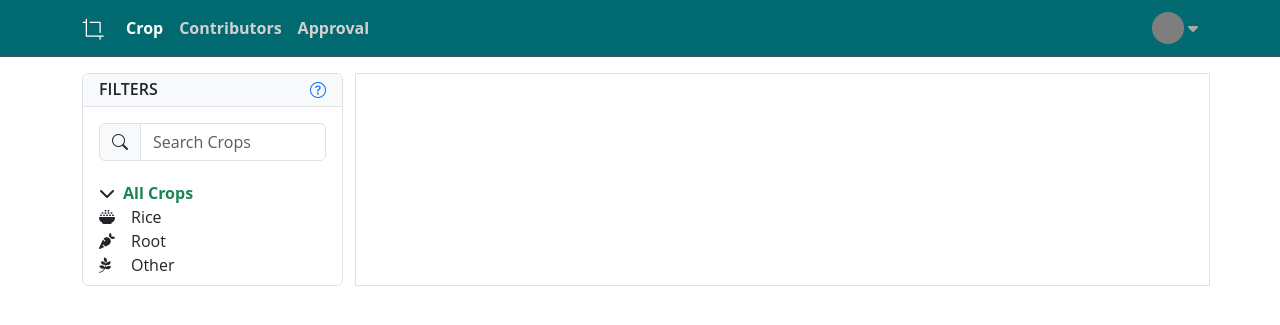
After one commit to UJFord/travisar, a PHP site: page /staff/crop-list.php in a window 1280 px wide. The commit adds this page. Shown: the top 325 px of the page. Run offline with PHP 8.4, Linux system fonts and the light colour scheme; some libraries are stand-ins or nearby versions; grey boxes are pictures that could not be loaded.

Commit message:
add filter but to fix the button

```diff
--- a/css/staff/crop-list.css
+++ b/css/staff/crop-list.css
@@ -0,0 +1,7 @@
+#chevron-dropdown{
+  transition: transform 0.2s ease-in-out;
+}
+
+.rotate-chevron {
+  transform: rotate(90deg);
+}
--- /dev/null
+++ b/js/staff/crop-list.js
@@ -0,0 +1,5 @@
+const btn = document.querySelector('#chevron-dropdown-btn'); // Select the element
+
+btn.addEventListener('click', function() {
+  this.classList.toggle('collapse'); // Toggle the class
+});
--- /dev/null
+++ b/staff/crop-list.php
@@ -0,0 +1,100 @@
+<!doctype html>
+<html lang="en">
+
+<head>
+    <meta charset="utf-8">
+    <meta name="viewport" content="width=device-width, initial-scale=1">
+
+    <!-- title -->
+    <title>Travisar</title>
+
+    <!-- STYLESHEETS -->
+    <!-- bootstrap -->
+    <!-- stylesheet -->
+    <link href="https://cdn.jsdelivr.net/npm/bootstrap@5.3.2/dist/css/bootstrap.min.css" rel="stylesheet" integrity="sha384-T3c6CoIi6uLrA9TneNEoa7RxnatzjcDSCmG1MXxSR1GAsXEV/Dwwykc2MPK8M2HN" crossorigin="anonymous">
+    <!-- icons -->
+    <link rel="stylesheet" href="https://cdn.jsdelivr.net/npm/bootstrap-icons@1.11.3/font/bootstrap-icons.min.css">
+    <!-- custom -->
+    <!-- global declarations -->
+    <link rel="stylesheet" href="../css/global-declarations.css">
+    <!-- specific for this file -->
+    <link rel="stylesheet" href="../css/staff/crop-list.css">
+</head>
+
+<body>
+
+    <!-- NAV -->
+    <?php require "nav.php"; ?>
+
+    <!-- MAIN -->
+    <div class="container">
+        <div class="row mt-3">
+
+
+            <!-- FILTERS -->
+            <div class="col col-3">
+                <div class="d-flex flex-column align-items-start rounded border overflow-hidden">
+
+                    <!-- title -->
+                    <div class="border-bottom d-flex align-items-center w-100 py-1 px-3 bg-light">
+                        <h6 class="fw-semibold fs-6 m-0 me-auto">FILTERS</h6>
+                        <!-- help -->
+                        <a href="#" class="">
+                            <i class="bi bi-question-circle"></i>
+                        </a>
+                    </div>
+
+                    <!-- filter actions -->
+                    <div class="d-flex py-3 px-3">
+                        <!-- search -->
+                        <div class="input-group">
+                            <span class="input-group-text" id="basic-addon1"><i class="bi bi-search"></i></span>
+                            <input type="text" class="form-control" placeholder="Search Crops" aria-label="Search" aria-describedby="basic-addon1">
+                        </div>
+                    </div>
+
+                    <!-- all crops -->
+                    <div class="mt-1 mx-3 w-100">
+                        <a class="text-decoration-none w-100" data-bs-toggle="collapse" href="#crop-filters" role="button" aria-expanded="true" aria-controls="crop-filter">
+                            <div class="row d-flex align-items-center">
+                                <i id="chevron-dropdown-btn" class="fas fa-chevron-down text-dark col-1"></i> <span class="fw-bold text-success col">All Crops</span>
+                            </div>
+                        </a>
+
+                        <!-- crops filters -->
+                        <div id="crop-filters" class="collapse show w-100 mb-2">
+                            <!-- rice -->
+                            <a class="row d-flex align-items-center text-decoration-none text-dark" href="#">
+                                <i class="fa-solid fa-bowl-rice col-1"></i><span class="fw-normal col ms-2">Rice</span>
+                            </a>
+                            <!-- root -->
+                            <a class="row d-flex align-items-center text-decoration-none text-dark" href="#">
+                                <i class="fa-solid fa-carrot col-1"></i><span class="fw-normal col ms-2">Root</span>
+                            </a>
+                            <!-- other -->
+                            <a class="row d-flex align-items-center text-decoration-none text-dark" href="#">
+                                <i class="fa-brands fa-pagelines col-1"></i><span class="fw-normal col ms-2">Other</span>
+                            </a>
+                        </div>
+                    </div>
+
+
+                </div>
+            </div>
+
+
+            <!-- list -->
+            <div class="col border"></div>
+        </div>
+    </div>
+
+    <!-- SCRIPTS -->
+    <!-- bootstrap -->
+    <script src="https://cdn.jsdelivr.net/npm/bootstrap@5.3.2/dist/js/bootstrap.bundle.min.js" integrity="sha384-C6RzsynM9kWDrMNeT87bh95OGNyZPhcTNXj1NW7RuBCsyN/o0jlpcV8Qyq46cDfL" crossorigin="anonymous" defer></script>
+    <!-- font awesome -->
+    <script src="https://kit.fontawesome.com/57e83eb6e4.js" crossorigin="anonymous"></script>
+    <!-- custom js -->
+    <script src="../js/staff/crop-list.js"></script>
+</body>
+
+</html>
--- a/admin/nav.php
+++ b/staff/nav.php
@@ -16,7 +16,7 @@
                     <a class="nav-link active " aria-current="page" href="#">Crop</a>
                 </li>
                 <li class="nav-item">
-                    <a class="nav-link" href="#">Users</a>
+                    <a class="nav-link" href="#">Contributors</a>
                 </li>
                 <li class="nav-item">
                     <a class="nav-link" href="#">Approval</a>
@@ -32,7 +32,7 @@
                         </div>
                     </div>
                     <!-- caret icon -->
-                    <i id="profile-drop-icon" class="bi bi-caret-down"></i>
+                    <i id="profile-drop-icon" class="fa-solid fa-caret-down"></i>
                 </div>
                 <!-- dropdown actions -->
                 <ul id="profile-actions-container" class="overflow-hidden dropdown-menu dropdown-menu-end bg-white border border-secondary-subtle p-0">
```
Also changed, not shown: admin/crop-list.php (deleted, +0 -46 lines), staff/.htaccess (renamed from admin/.htaccess).
